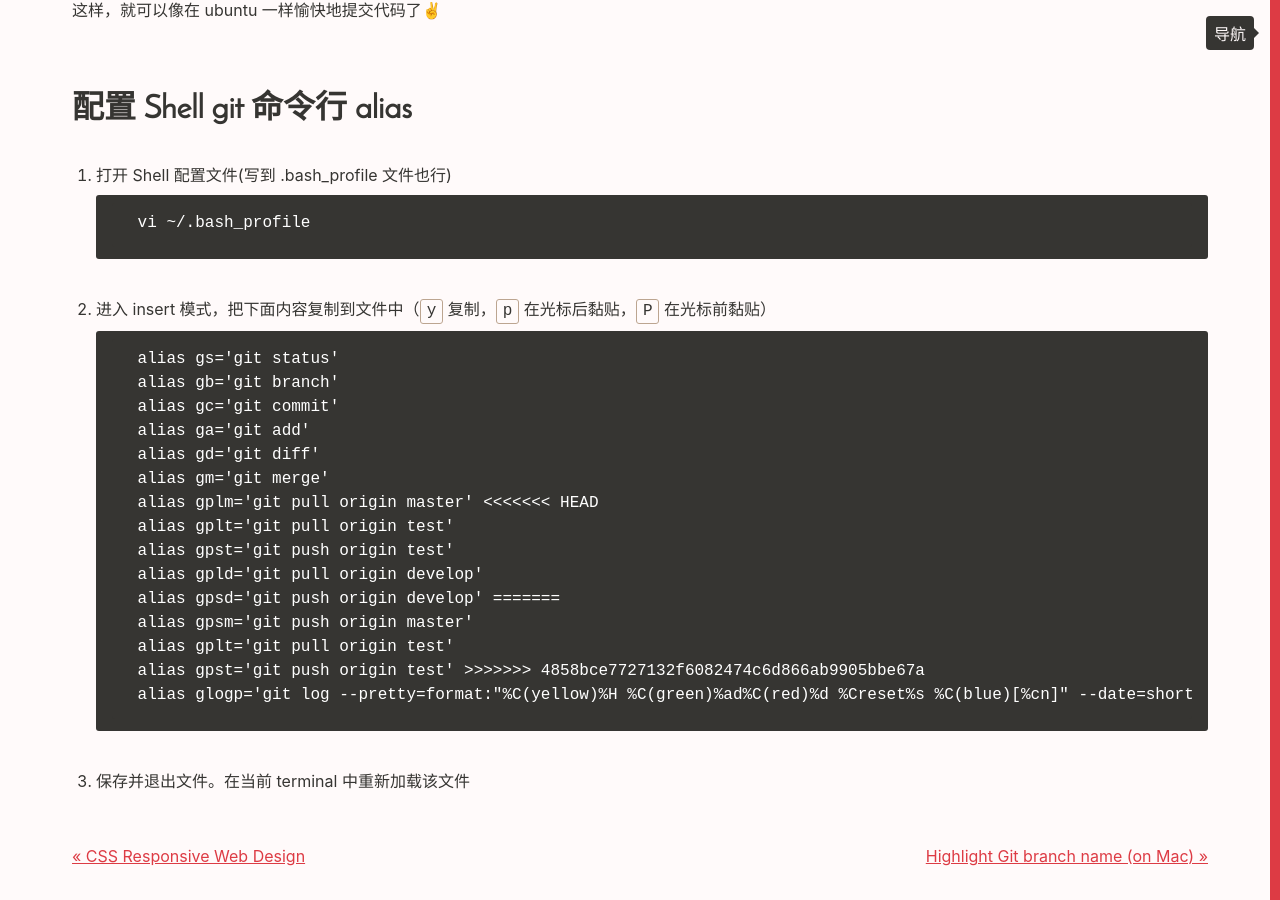
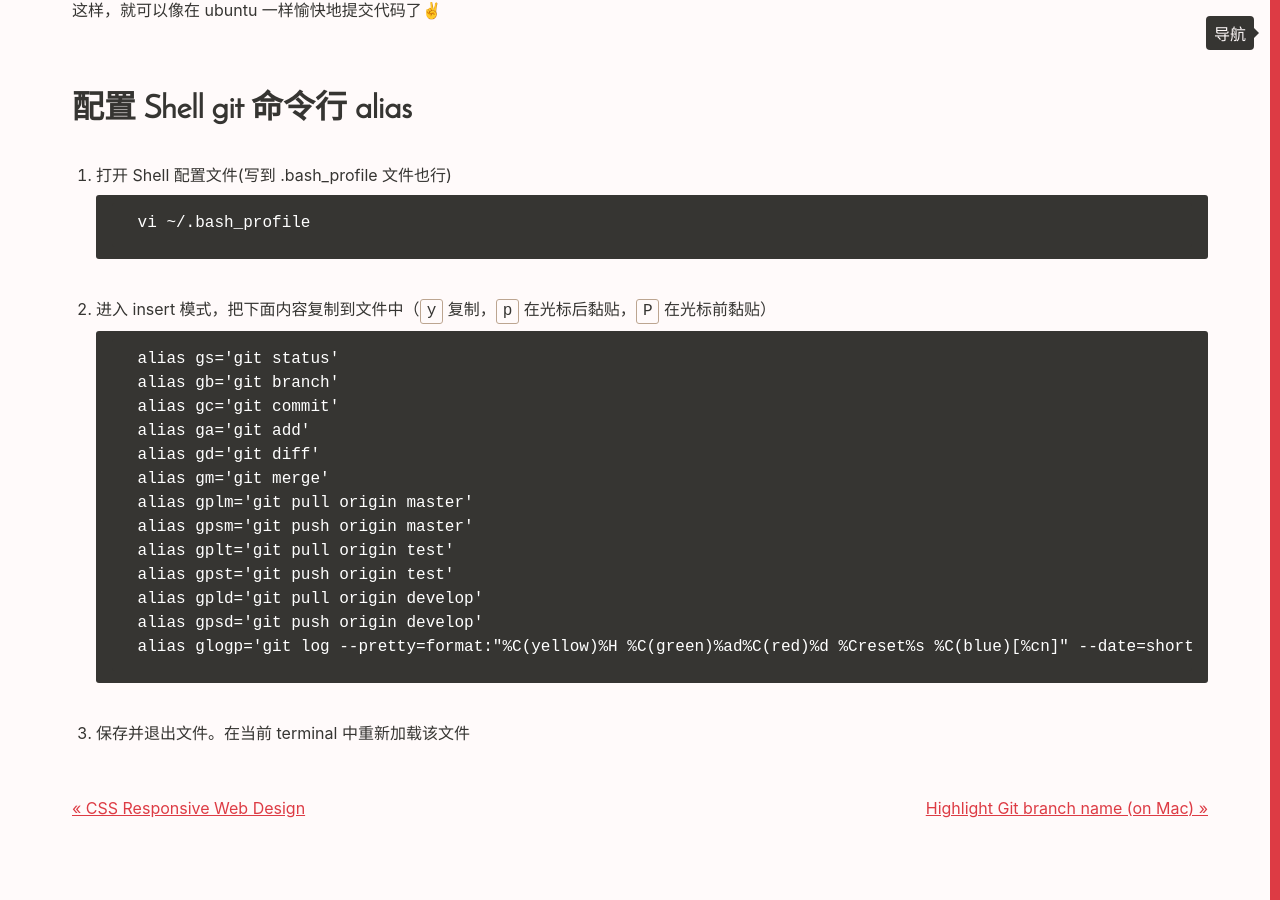
Before and after one commit to Vivi-wu/dive-into-web, a Jekyll site: the page built from _posts/2015-06-22-Autocomplete-Git-branch-name.markdown, in a window 1280 px wide and 900 px high, scrolled down 776 px. Built offline with Jekyll 4.4.1, drawn with Linux system fonts in a browser that asks for light colours.

Commit message:
fix merge conflict

```diff
--- a/_posts/2015-06-22-Autocomplete-Git-branch-name.markdown
+++ b/_posts/2015-06-22-Autocomplete-Git-branch-name.markdown
@@ -42,16 +42,11 @@ Mac 上用 `Tab` 键不能自动补全 Git 分支名称，每次都要手动输
         alias gd='git diff'
         alias gm='git merge'
         alias gplm='git pull origin master'
-<<<<<<< HEAD
+        alias gpsm='git push origin master'
         alias gplt='git pull origin test'
         alias gpst='git push origin test'
         alias gpld='git pull origin develop'
         alias gpsd='git push origin develop'
-=======
-        alias gpsm='git push origin master'
-        alias gplt='git pull origin test'
-        alias gpst='git push origin test'
->>>>>>> 4858bce7727132f6082474c6d866ab9905bbe67a
         alias glogp='git log --pretty=format:"%C(yellow)%H %C(green)%ad%C(red)%d %Creset%s %C(blue)[%cn]" --date=short --graph'
 
 3. 保存并退出文件。在当前 terminal 中重新加载该文件
```
